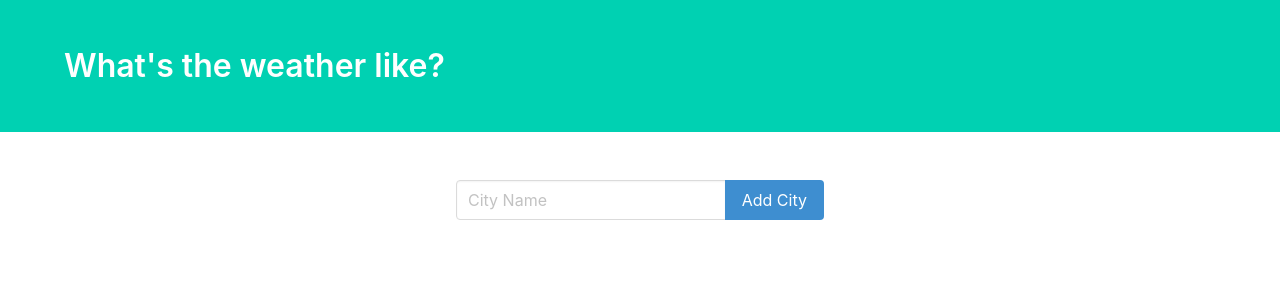
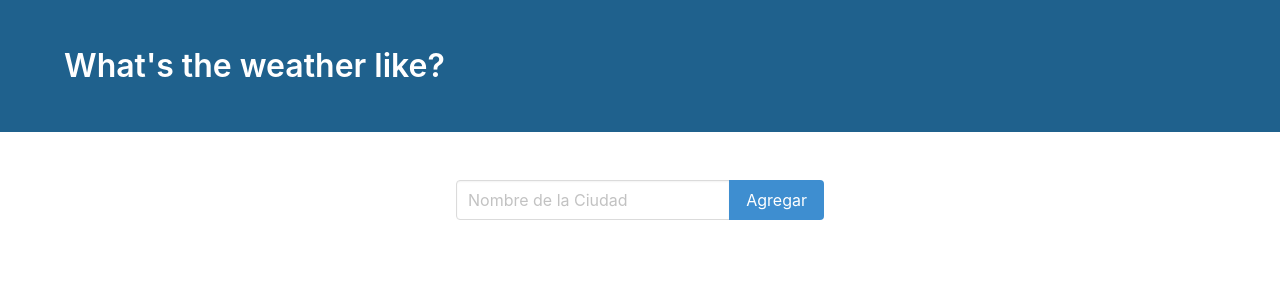
Before and after one commit to TizianoAl/Proyecto-Integrador-Django, a Django app: page / in a window 1280 px wide. Shown: the top 281 px of the page. Run offline with Django 3.2, Linux system fonts and the light colour scheme; data that the repository does not hold is empty; some libraries are stand-ins or nearby versions.

Commit message:
Adicion de requirements.txt y edicion de html

```diff
--- a/config/clima/templates/clima/clima.html
+++ b/config/clima/templates/clima/clima.html
@@ -6,10 +6,11 @@
     <meta http-equiv="X-UA-Compatible" content="ie=edge">
     <title>What's the weather like?</title>
     <link rel="stylesheet" href="https://cdnjs.cloudflare.com/ajax/libs/bulma/0.6.2/css/bulma.css" />
+    <link rel='icon' href='https://pngimage.net/wp-content/uploads/2018/05/clima-png-1.png' type='image/x-icon' >
 </head>
 <body>
     <section class="hero is-primary">
-        <div class="hero-body">
+        <div class="hero-body" style="background-color: rgb(31, 97, 141);">
             <div class="container">
                 <h1 class="title">
                     What's the weather like?
@@ -24,11 +25,11 @@
                     <form method="POST">
                         <div class="field has-addons">
                             <div class="control is-expanded">
-                                <input class="input" type="text" placeholder="City Name">
+                                <input class="input" type="text" placeholder="Nombre de la Ciudad">
                             </div>
                             <div class="control">
                                 <button class="button is-info">
-                                    Add City
+                                    Agregar
                                 </button>
                             </div>
                         </div>
```
Also changed, not shown: requirements.txt (added, +9 -0 lines).
